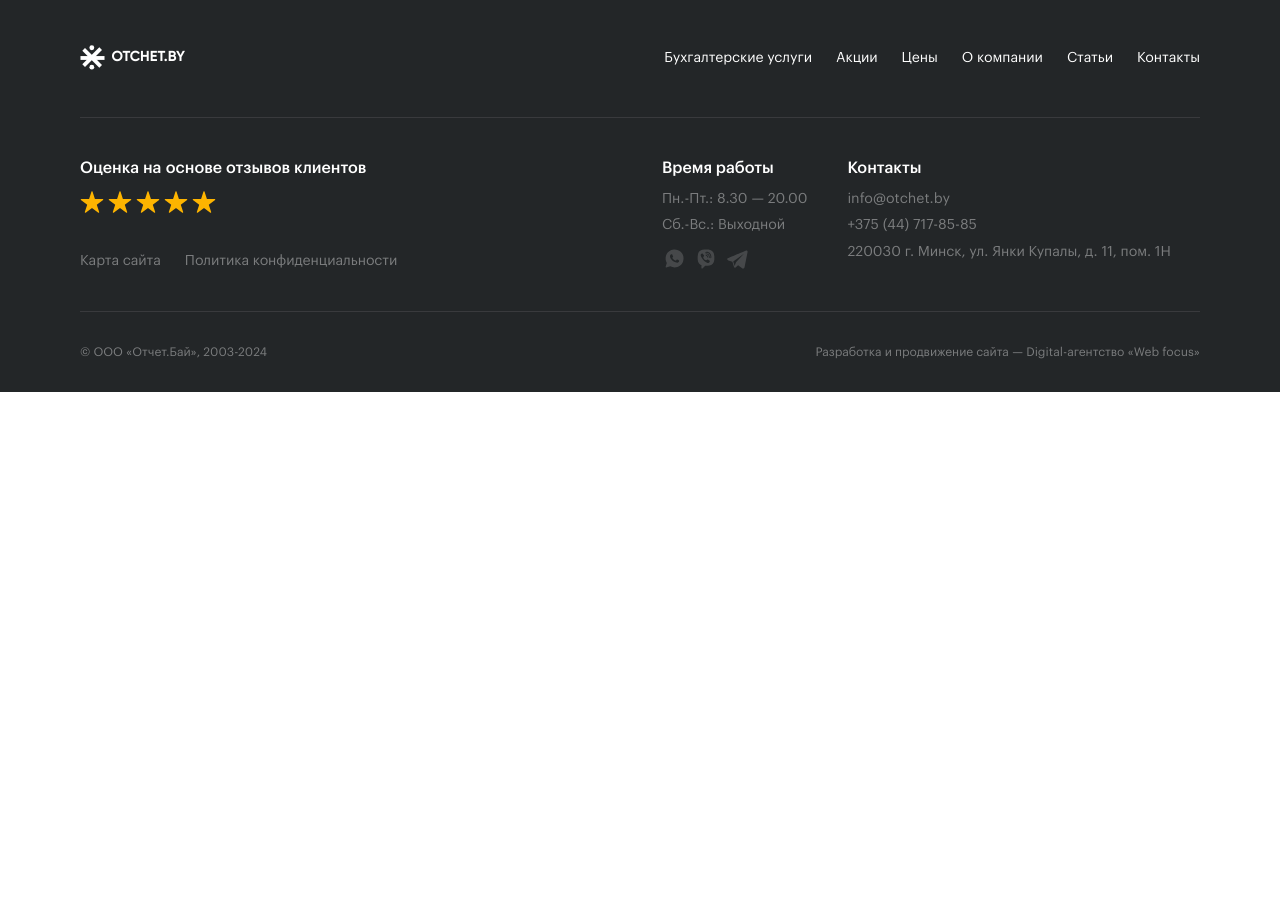
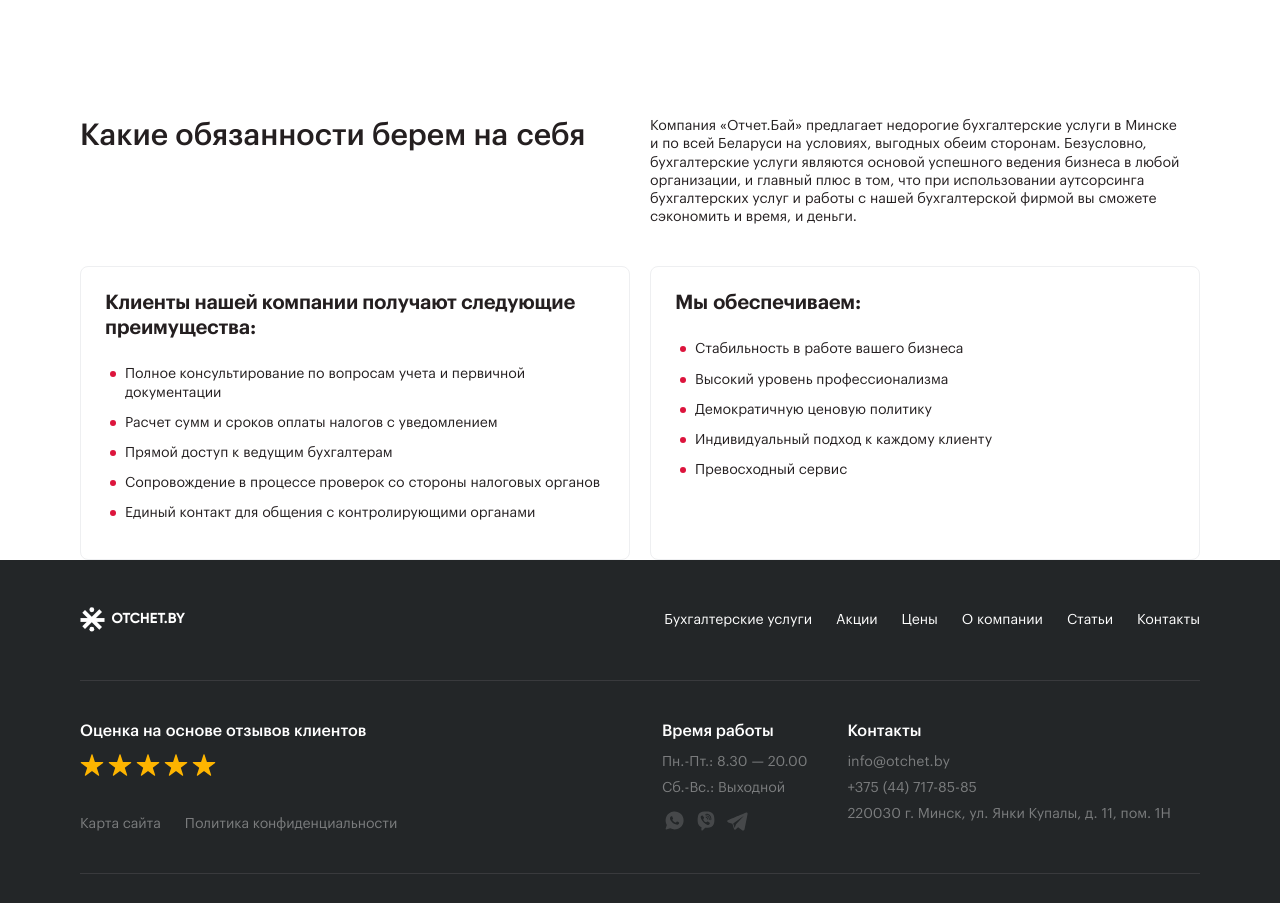
Before and after one commit to DiMoNiO04/otchet-by, a website: page app/main.html in a window 1280 px wide. Shown: the part 5782-6685 px from the top of the page. Before the commit the page ends 6174 px from the top, so only its background shows below. Drawn offline with nearby package versions, Linux system fonts and the light colour scheme; files that its build step writes are made by us from their sources; a web font is replaced by a local one.

Commit message:
feat: add responsobilities block

```diff
--- a/app/main.html
+++ b/app/main.html
@@ -445,6 +445,45 @@
     </div>
   </div>
 </section>
+ <section class="responsobilities section">
+  <div class="container">
+    <div class="responsobilities__container">
+      <div class="responsobilities__titles">
+        <h2 class="h2">Какие обязанности берем на себя</h2>
+        <div class="responsobilities__txts content">
+          <p>
+            Компания «Отчет.Бай» предлагает недорогие бухгалтерские услуги в Минске и по всей Беларуси на условиях,
+            выгодных обеим сторонам. Безусловно, бухгалтерские услуги являются основой успешного ведения бизнеса в любой
+            организации, и главный плюс в том, что при использовании аутсорсинга бухгалтерских услуг и работы с нашей
+            бухгалтерской фирмой вы сможете сэкономить и время, и деньги.
+          </p>
+        </div>
+      </div>
+      <div class="responsobilities__blocks">
+        <div class="responsobilities__block">
+          <div class="responsobilities__block-title">Клиенты нашей компании получают следующие преимущества:</div>
+          <ul class="responsobilities__block-list">
+            <li>Полное консультирование по вопросам учета и первичной документации</li>
+            <li>Расчет сумм и сроков оплаты налогов с уведомлением</li>
+            <li>Прямой доступ к ведущим бухгалтерам</li>
+            <li>Сопровождение в процессе проверок со стороны налоговых органов</li>
+            <li>Единый контакт для общения с контролирующими органами</li>
+          </ul>
+        </div>
+        <div class="responsobilities__block">
+          <div class="responsobilities__block-title">Мы обеспечиваем:</div>
+          <ul class="responsobilities__block-list">
+            <li>Стабильность в работе вашего бизнеса</li>
+            <li>Высокий уровень профессионализма</li>
+            <li>Демократичную ценовую политику</li>
+            <li>Индивидуальный подход к каждому клиенту</li>
+            <li>Превосходный сервис</li>
+          </ul>
+        </div>
+      </div>
+    </div>
+  </div>
+</section>
 
 </main>
  <footer class="footer">
--- a/src/scss/mixins/_texts.scss
+++ b/src/scss/mixins/_texts.scss
@@ -6,6 +6,13 @@
 @mixin regular20 {
   font-size: 20px;
   line-height: 125%;
+}
+
+@mixin bold20 {
+  font-size: 20px;
+  font-weight: 600;
+  line-height: 125%;
+  letter-spacing: -0.2px;
 }
 
 @mixin secondary12 {
--- a/src/scss/pages/main/_index.scss
+++ b/src/scss/pages/main/_index.scss
@@ -5,3 +5,4 @@
 @import './main-advantages';
 @import './statistics-compnay';
 @import './guarantees';
+@import './responsobilities';
--- /dev/null
+++ b/src/scss/pages/main/_responsobilities.scss
@@ -0,0 +1,82 @@
+.responsobilities {
+  &__titles {
+    @include grid(2);
+    column-gap: 20px;
+    margin-bottom: 40px;
+
+    .h2 {
+      margin: 0;
+    }
+  }
+
+  &__blocks {
+    @include grid(2);
+    grid-gap: 20px;
+  }
+
+  &__block {
+    padding: 24px;
+    border-radius: 8px;
+    border: 1px solid $greyDivider;
+  }
+
+  &__block-title {
+    @include bold20;
+    margin-bottom: 24px;
+  }
+
+  &__block-list {
+    @include flexColumn;
+    row-gap: 12px;
+    margin-bottom: 12px;
+
+    li {
+      @include regular14;
+      @include flexStart;
+      column-gap: 4px;
+      position: relative;
+
+      &::before {
+        content: '';
+        display: block;
+        @include sizes(16px, 16px);
+        background: url('../assets/img/bullet.svg');
+        flex-shrink: 0;
+      }
+    }
+  }
+}
+
+@media screen and (max-width: $tablet) {
+  .responsobilities {
+    &__titles {
+      @include grid(1);
+      row-gap: 20px;
+      margin-bottom: 32px;
+    }
+
+    &__block {
+      padding: 20px;
+    }
+
+    &__block-title {
+      @include bold16;
+    }
+
+    &__block-list {
+      margin: 0;
+    }
+  }
+}
+
+@media screen and (max-width: $mob) {
+  .responsobilities {
+    &__titles {
+      margin-bottom: 24px;
+    }
+
+    &__blocks {
+      @include grid(1);
+    }
+  }
+}
```
Also changed, not shown: src/html/pages/main/main.html (+1 -1 lines), src/html/pages/main/responsobilities.html (added, +39 -0 lines), app/assets/img/bullet.svg (added), app/css/main.css, src/assets/img/bullet.svg (added).
